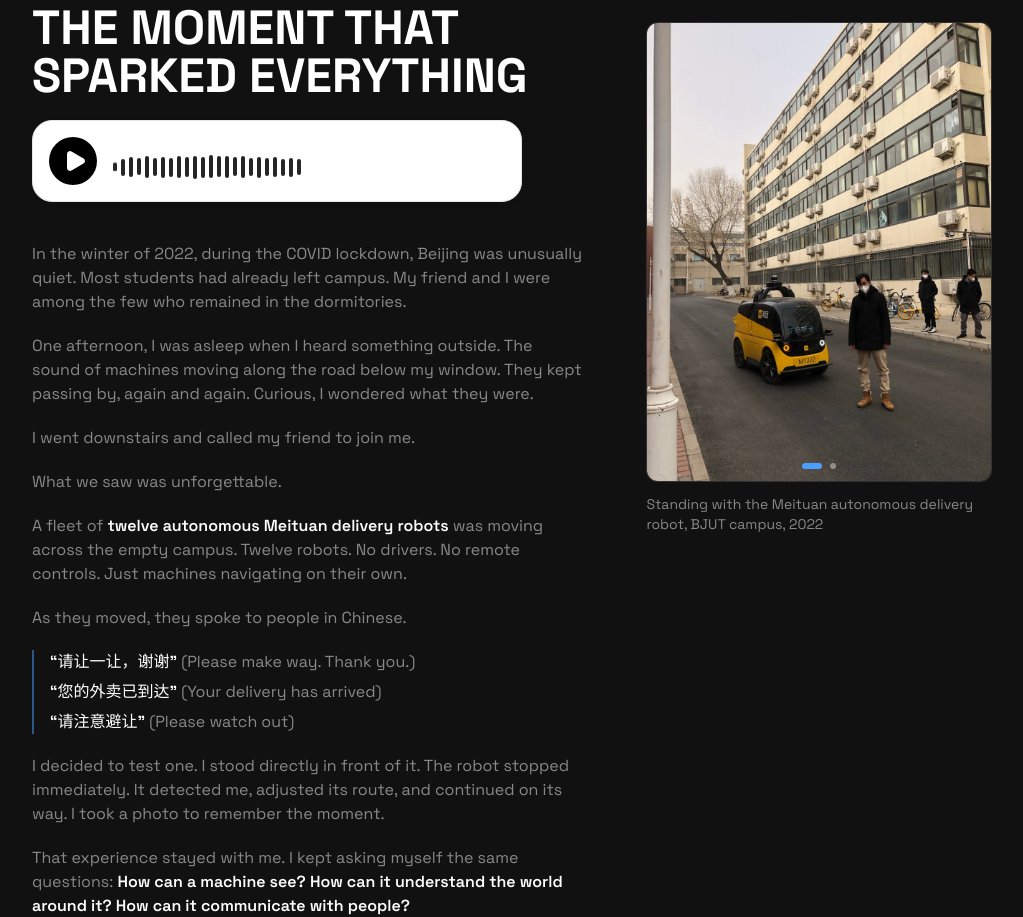
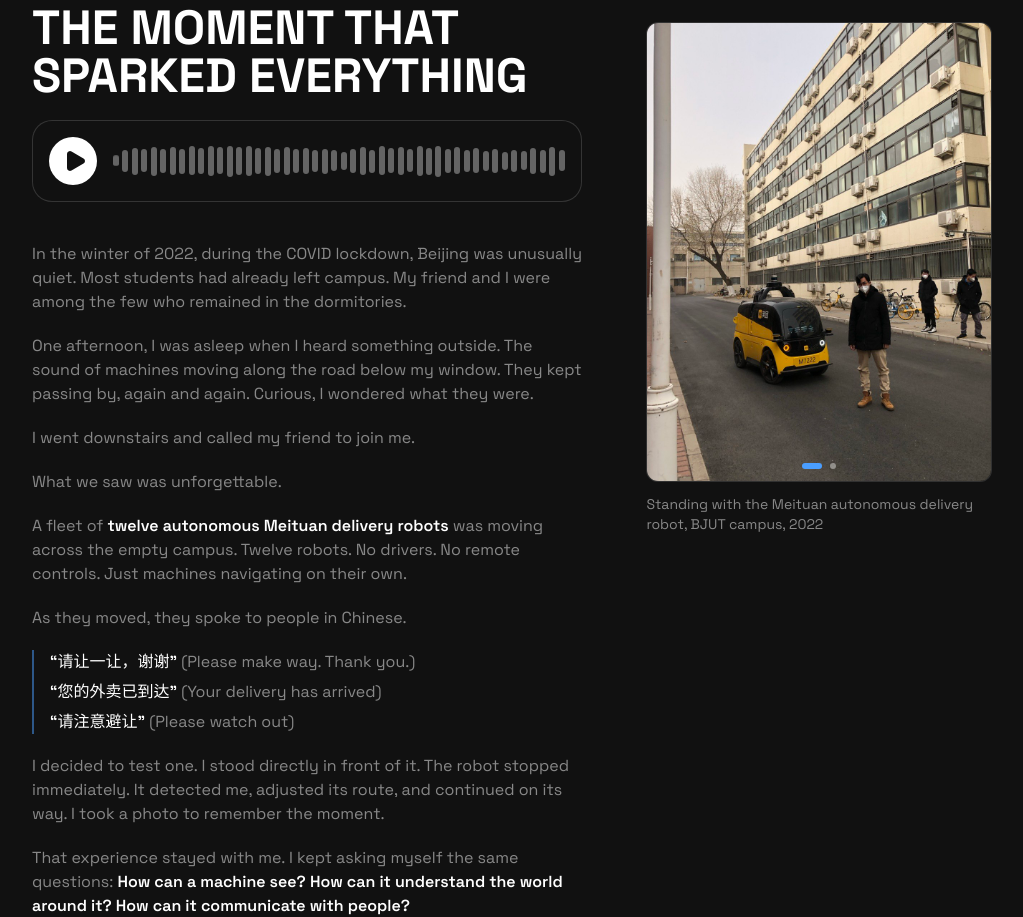
Before and after one commit to NityaSu/Publix, a Nuxt app: page / in a window 1280 px wide. Shown: the part 2027-2944 px from the top of the page, without its empty margins (128-1151 px from the left). Built offline with nearby package versions, Linux system fonts and the light colour scheme; a web font is replaced by a local one.

Commit message:
Enhance AudioPlayer component: add dynamic status label for playback state, expand waveform heights for improved visual feedback, and update button styles for better accessibility and user experience.

```diff
--- a/component/AudioPlayer.vue
+++ b/component/AudioPlayer.vue
@@ -23,9 +23,16 @@ const speedIndex = ref(0);
 const src = computed(() => `/api/listen/${props.slug}.mp3`);
 const playbackRate = computed(() => SPEEDS[speedIndex.value]);
 const waveformHeights = [
-  32, 46, 56, 48, 60, 50, 58, 52, 61, 55, 63, 57,
-  64, 59, 62, 54, 60, 51, 58, 49, 55, 46, 52, 44,
+  32, 46, 56, 48, 60, 50, 58, 52, 61, 55, 63, 57, 64, 59, 62, 54,
+  60, 51, 58, 49, 55, 46, 52, 44, 38, 50, 58, 47, 61, 53, 59, 48,
+  62, 56, 64, 51, 57, 45, 53, 42, 49, 38, 46, 40, 54, 47, 60, 44,
 ] as const;
+
+const statusLabel = computed(() => {
+  if (isLoading.value) return 'Generating audio...';
+  if (isPlaying.value || hasStarted.value) return 'Now playing';
+  return '';
+});
 
 const progressPercent = computed(() => {
   if (!duration.value) return 0;
@@ -163,7 +170,8 @@ onBeforeUnmount(() => {
 
 <template>
   <div
-    class="w-full max-w-[490px] rounded-[20px] border border-zinc-200 bg-white px-4 py-4 shadow-[0_2px_10px_rgba(15,23,42,0.06)]"
+    class="relative w-full rounded-[20px] border border-white/15 bg-background px-4"
+    :class="statusLabel ? 'pb-4 pt-5' : 'py-4'"
     role="group"
     aria-label="Listen to article"
   >
@@ -180,31 +188,34 @@ onBeforeUnmount(() => {
       @ended="onEnded"
     />
 
+    <div
+      v-if="statusLabel"
+      class="absolute left-4 right-4 top-0 flex -translate-y-1/2 items-center gap-3"
+    >
+      <span class="shrink-0 bg-background pr-3 text-sm font-medium leading-none text-muted">
+        {{ statusLabel }}
+      </span>
+      <div class="h-px flex-1 bg-white/15" />
+    </div>
+
     <div class="flex items-center gap-4">
       <button
         type="button"
-        class="flex h-12 w-12 shrink-0 items-center justify-center rounded-full bg-black text-white transition hover:bg-black/90 focus-visible:outline focus-visible:outline-2 focus-visible:outline-offset-2 focus-visible:outline-black disabled:opacity-80"
+        class="flex h-12 w-12 shrink-0 items-center justify-center rounded-full bg-white text-background transition hover:bg-white/90 focus-visible:outline focus-visible:outline-2 focus-visible:outline-offset-2 focus-visible:outline-white disabled:opacity-80"
         :aria-label="isPlaying ? 'Pause' : 'Play'"
         @click="toggle"
       >
         <span
           v-if="isLoading"
-          class="h-6 w-6 animate-spin rounded-full border-2 border-white/25 border-t-white"
+          class="h-6 w-6 animate-spin rounded-full border-2 border-background/25 border-t-background"
           aria-hidden="true"
         />
         <Pause v-else-if="isPlaying" class="h-6 w-6" fill="currentColor" />
         <Play v-else class="ml-1 h-6 w-6" fill="currentColor" />
       </button>
 
-      <div class="relative min-w-0 flex-1">
-        <p
-          v-if="isLoading"
-          class="absolute inset-x-0 top-0.5 z-10 text-center text-xs font-medium leading-none text-black/60"
-        >
-          Generating audio...
-        </p>
       <div
-          class="flex h-12 items-center gap-1 pt-3"
+        class="flex h-12 min-w-0 flex-1 items-center gap-[3px]"
         role="progressbar"
         :aria-valuenow="progressPercent"
         aria-valuemin="0"
@@ -213,8 +224,8 @@ onBeforeUnmount(() => {
         <div
           v-for="(height, index) in waveformHeights"
           :key="index"
-            class="audio-wave-bar w-1 shrink-0 rounded-full transition-colors duration-150"
-            :class="index / (waveformHeights.length - 1) < progressPercent / 100 ? 'bg-black' : 'bg-black/85'"
+          class="audio-wave-bar min-w-0 flex-1 rounded-full transition-colors duration-150"
+          :class="index / (waveformHeights.length - 1) < progressPercent / 100 ? 'bg-white' : 'bg-white/35'"
           :style="{
             height: `${height}%`,
             opacity: isLoading ? 0.55 : 1,
@@ -223,7 +234,6 @@ onBeforeUnmount(() => {
             animationPlayState: isPlaying || isLoading ? 'running' : 'paused',
           }"
         />
-        </div>
       </div>
     </div>
   </div>
```
Lines whose indentation alone changed are shown as unchanged.
